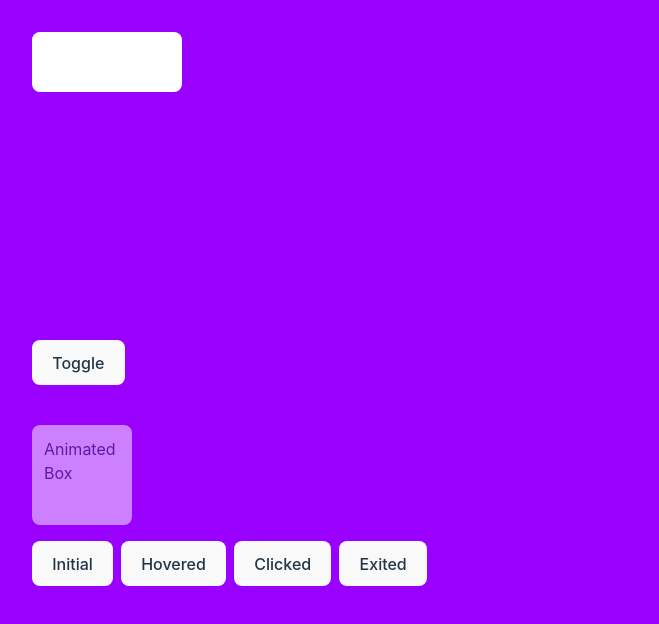
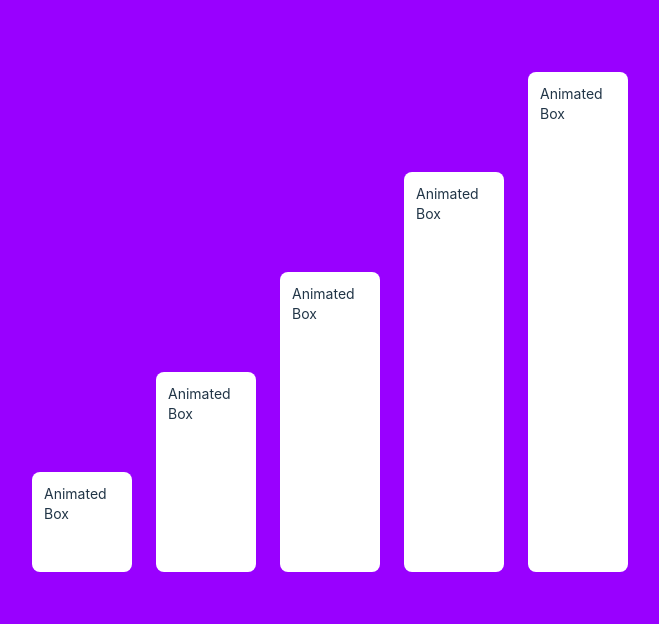
Before and after one commit to FarzeenZainab/animations-with-framer-motion, a React (Vite) app: page / in a window 1280 px wide. Shown: the top 624 px of the page, without its empty margins (0-659 px from the left). Built offline with nearby package versions, Linux system fonts and the light colour scheme.

Commit message:
working with multiple variants

```diff
--- a/src/App.jsx
+++ b/src/App.jsx
@@ -1,16 +1,18 @@
 import "./App.css";
 // import Basics from "./components/basics";
 // import Gestures from "./components/gestures";
-import Variants from "./components/variants";
-import MultiVariants from "./components/multi-variants";
+// import Variants from "./components/variants";
+// import MultiVariants from "./components/multi-variants";
+import MultiVariantsLoop from "./components/multi-variants-loop";
 
 function App() {
   return (
     <div className="container-page">
       {/* <Basics /> */}
       {/* <Gestures /> */}
-      <Variants />
-      <MultiVariants />
+      {/* <Variants /> */}
+      {/* <MultiVariants /> */}
+      <MultiVariantsLoop />
     </div>
   );
 }
--- /dev/null
+++ b/src/components/multi-variants-loop.jsx
@@ -0,0 +1,107 @@
+import { motion } from "framer-motion";
+
+const MultiVariants = () => {
+  const items = [
+    {
+      id: 1,
+      label: "Item 1",
+    },
+    {
+      id: 2,
+      label: "Item 2",
+    },
+    {
+      id: 3,
+      label: "Item 3",
+    },
+    {
+      id: 4,
+      label: "Item 4",
+    },
+    {
+      id: 5,
+      label: "Item 5",
+    },
+  ];
+
+  const variants = {
+    visible: (index) => ({
+      opacity: 1,
+      transition: {
+        delay: index * 0.3,
+        ease: "easeIn",
+      },
+    }),
+
+    scale: (index) => ({
+      scale: [0.85, 1],
+      transition: {
+        delay: index * 0.4,
+        ease: "easeIn",
+      },
+    }),
+
+    rotate: (index) => ({
+      rotate: ["10deg", "0"],
+      transition: {
+        delay: index * 0.4,
+        ease: "easeIn",
+      },
+    }),
+
+    increaseHeight: (index) => ({
+      height: [null, 100 * (index + 1)],
+      transition: {
+        delay: index * 0.5,
+        ease: "easeInOut",
+      },
+    }),
+
+    hidden: {
+      opacity: 0,
+    },
+  };
+
+  return (
+    <motion.div className="flex items-end justify-start gap-x-6">
+      {/* Apply variants to the motion component */}
+      {items.map((item, index) => {
+        return (
+          <motion.div
+            custom={index}
+            key={item.id}
+            initial="hidden"
+            animate={["visible", "scale", "rotate", "increaseHeight"]}
+            variants={variants}
+            className="w-[100px] h-[100px] bg-white mt-10 p-3 rounded-lg text-sm"
+          >
+            Animated Box
+          </motion.div>
+        );
+      })}
+    </motion.div>
+  );
+};
+
+export default MultiVariants;
+
+{
+  /*
+
+  Multi variants in framer motion helps you to define multiple
+  sets of animation states for a component. This is useful when you
+  want to have different animations based on different conditions
+
+  Each variant can define a unique state or condition and you can
+  switch between these states dynamically
+
+  Key concepts:
+
+  Variant object: an object that contains multiple states (variants) each defining
+  a set of animation
+
+  Dynamic controls: You can dynamically change the variant applied based on user
+  interaction or other states
+
+*/
+}
```
